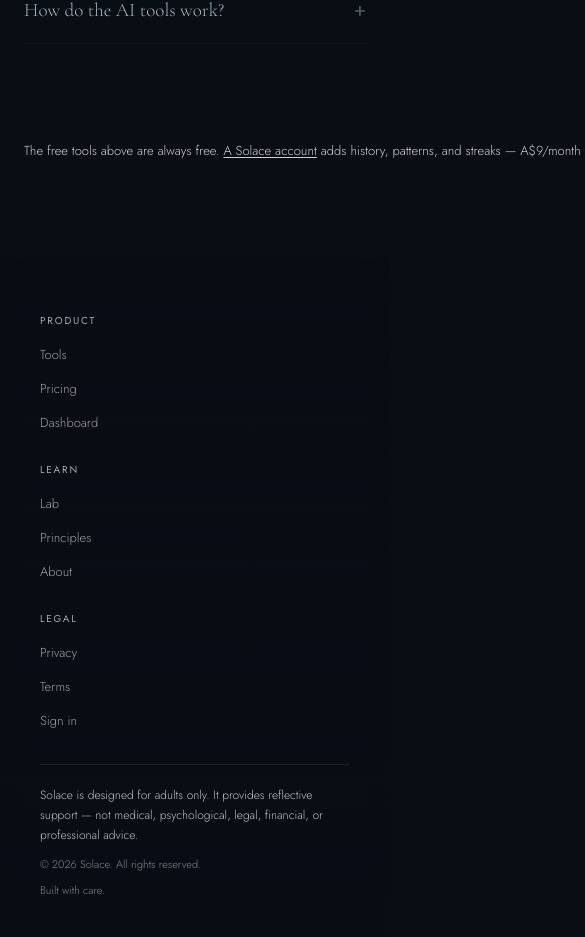
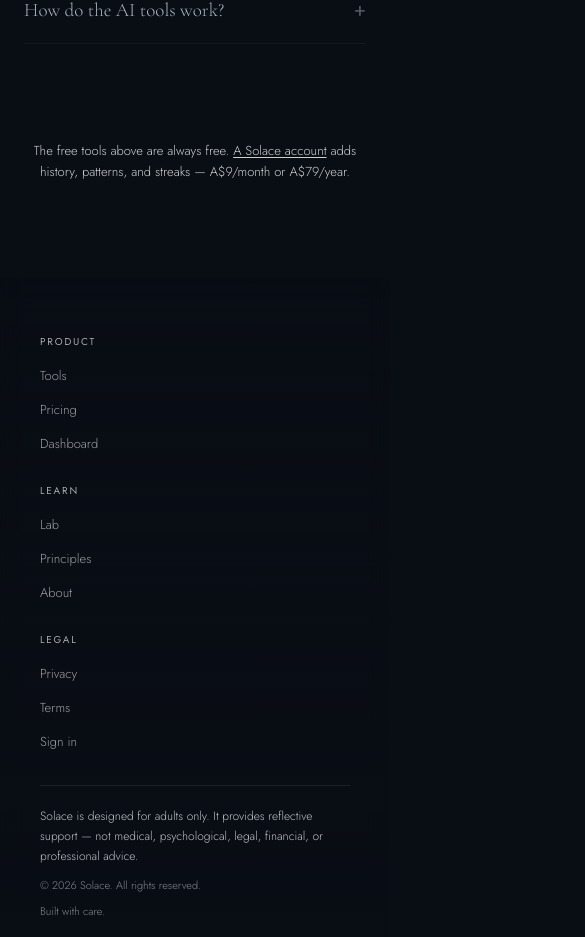
Before and after one commit to salsotk1973/solace, a Next.js app: page /tools in a window 390 px wide. Shown: the part 3992-4929 px from the top of the page, 585 px wide, since content can reach past the window. Built offline with nearby package versions, Linux system fonts and the light colour scheme; no server answers.

Commit message:
Tools page: fix upgrade strip text wrapping on mobile — remove whitespace-nowrap

```diff
--- a/app/(main)/tools/page.tsx
+++ b/app/(main)/tools/page.tsx
@@ -282,7 +282,7 @@ export default function ToolsPage() {
 
           {/* ── Upgrade strip ─────────────────────────────────────────────── */}
           <p
-            className="text-center text-[13px] font-[300] mb-24 max-w-[800px] mx-auto leading-relaxed whitespace-nowrap"
+            className="text-center text-[13px] font-[300] mb-24 max-w-[800px] mx-auto leading-relaxed"
             style={{ fontFamily: "var(--font-jost)", color: TEXT_COLOURS.body }}
           >
             The free tools above are always free.{" "}
```
